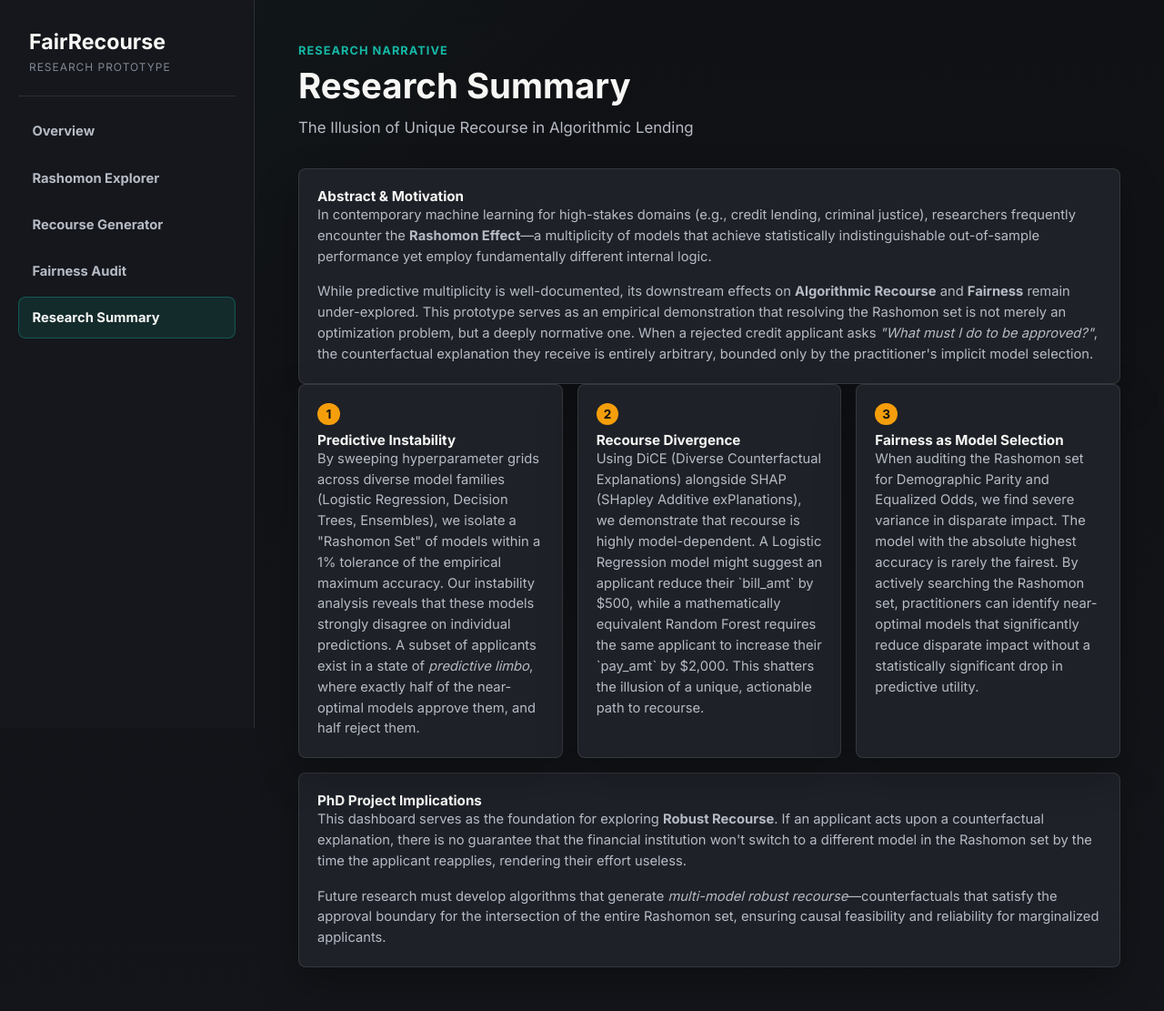
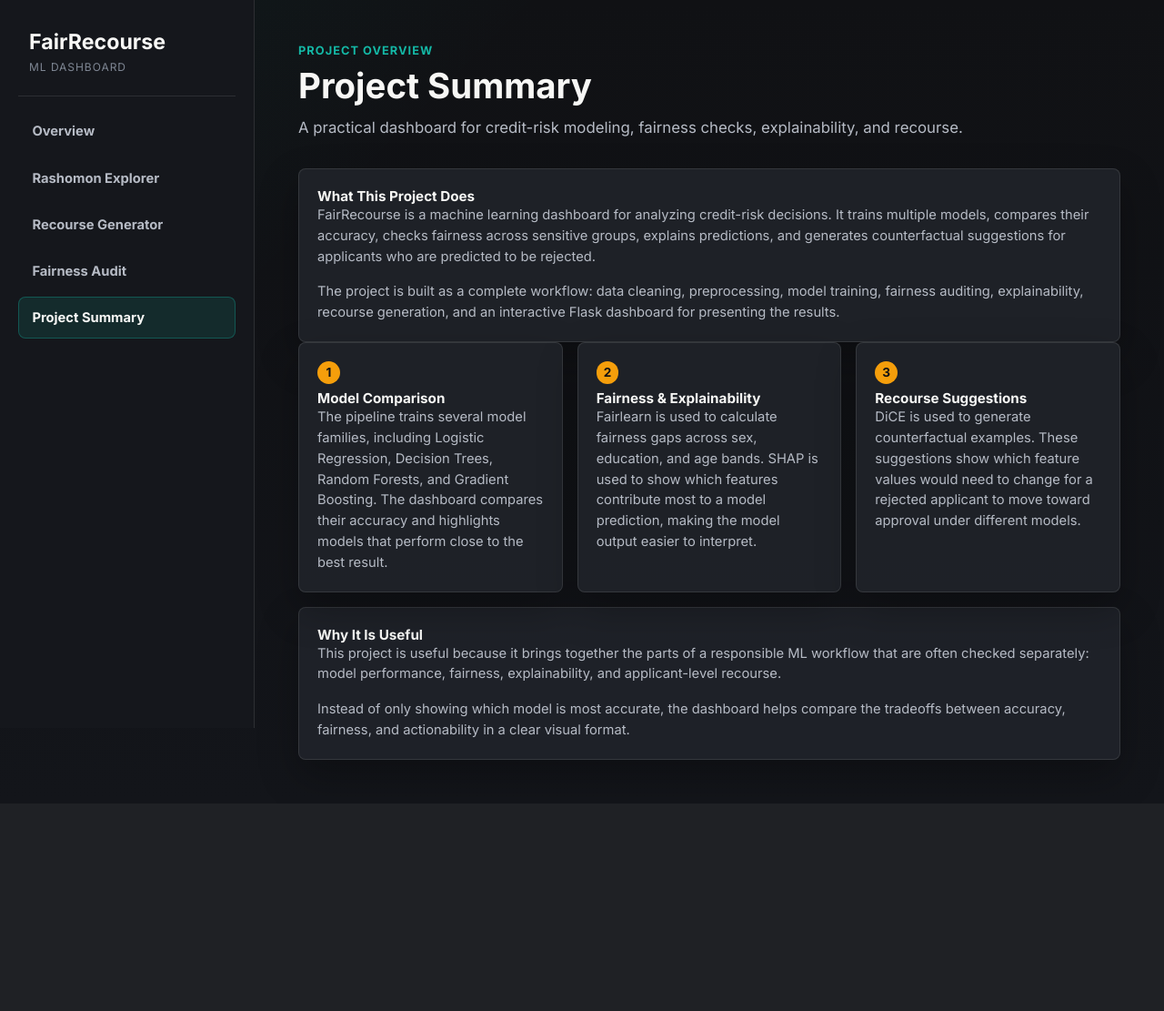
Before and after one commit to codebyserena/FairRecourse-A-Unified-Dashboard-for-Rashomon-Sets-Fairness-and-Counterfactual-Loan-Recourse, a Flask app: page /summary in a window 1280 px wide. Shown: the whole page at 91% size. After the commit the page ends 883 px from the top, so only its background shows below. Run offline with Flask 3, Linux system fonts and the light colour scheme; some libraries are stand-ins or nearby versions.

Commit message:
New changes

```diff
--- a/static/css/style.css
+++ b/static/css/style.css
@@ -373,9 +373,19 @@ h1 {
     font-weight: 800;
 }
 
-.research-step {
+.project-step {
     position: relative;
     padding-top: 3.2rem;
+}
+
+.helper-note {
+    color: var(--text-secondary);
+    background: rgba(20, 184, 166, 0.08);
+    border: 1px solid rgba(20, 184, 166, 0.25);
+    border-radius: 8px;
+    padding: 1rem 1.1rem;
+    line-height: 1.6;
+    margin-top: 1rem;
 }
 
 .step-number {
--- a/templates/base.html
+++ b/templates/base.html
@@ -14,14 +14,14 @@
     <nav class="sidebar">
         <div class="logo">
             <h2>FairRecourse</h2>
-            <p>Research Prototype</p>
+            <p>ML Dashboard</p>
         </div>
         <ul class="nav-links">
             <li><a class="{% if request.path == '/' %}active{% endif %}" href="/">Overview</a></li>
             <li><a class="{% if request.path == '/rashomon' %}active{% endif %}" href="/rashomon">Rashomon Explorer</a></li>
             <li><a class="{% if request.path == '/recourse' %}active{% endif %}" href="/recourse">Recourse Generator</a></li>
             <li><a class="{% if request.path == '/fairness' %}active{% endif %}" href="/fairness">Fairness Audit</a></li>
-            <li><a class="{% if request.path == '/summary' %}active{% endif %}" href="/summary">Research Summary</a></li>
+            <li><a class="{% if request.path == '/summary' %}active{% endif %}" href="/summary">Project Summary</a></li>
         </ul>
     </nav>
     <main class="content">
--- a/templates/recourse.html
+++ b/templates/recourse.html
@@ -90,6 +90,12 @@
     {% endfor %}
 </section>
 
+<p class="helper-note">
+    How to read this section: each model card shows the feature values that would need to change for the selected
+    rejected applicant to move toward approval. The crossed-out value is the current applicant value, and the
+    highlighted value is the counterfactual value suggested by that model.
+</p>
+
 <script>
     const groupedCfs = {{ grouped_cfs | tojson }};
     const query = {{ query | tojson }};
--- a/templates/summary.html
+++ b/templates/summary.html
@@ -1,54 +1,63 @@
 {% extends "base.html" %}
 {% block content %}
 <header>
-    <p class="eyebrow">Research Narrative</p>
-    <h1>Research Summary</h1>
-    <p class="subtitle">The Illusion of Unique Recourse in Algorithmic Lending</p>
+    <p class="eyebrow">Project Overview</p>
+    <h1>Project Summary</h1>
+    <p class="subtitle">A practical dashboard for credit-risk modeling, fairness checks, explainability, and recourse.</p>
 </header>
 
 <section class="panel narrative-panel">
-    <h2>Abstract & Motivation</h2>
+    <h2>What This Project Does</h2>
     <p>
-        In contemporary machine learning for high-stakes domains (e.g., credit lending, criminal justice), researchers frequently encounter the <strong>Rashomon Effect</strong>—a multiplicity of models that achieve statistically indistinguishable out-of-sample performance yet employ fundamentally different internal logic.
+        FairRecourse is a machine learning dashboard for analyzing credit-risk decisions. It trains multiple models,
+        compares their accuracy, checks fairness across sensitive groups, explains predictions, and generates
+        counterfactual suggestions for applicants who are predicted to be rejected.
     </p>
     <p>
-        While predictive multiplicity is well-documented, its downstream effects on <strong>Algorithmic Recourse</strong> and <strong>Fairness</strong> remain under-explored. This prototype serves as an empirical demonstration that resolving the Rashomon set is not merely an optimization problem, but a deeply normative one. When a rejected credit applicant asks <em>"What must I do to be approved?"</em>, the counterfactual explanation they receive is entirely arbitrary, bounded only by the practitioner's implicit model selection.
+        The project is built as a complete workflow: data cleaning, preprocessing, model training, fairness auditing,
+        explainability, recourse generation, and an interactive Flask dashboard for presenting the results.
     </p>
 </section>
 
 <section class="content-grid three-column">
-    <div class="panel research-step">
+    <div class="panel project-step">
         <span class="step-number">1</span>
-        <h2>Predictive Instability</h2>
+        <h2>Model Comparison</h2>
         <p>
-            By sweeping hyperparameter grids across diverse model families (Logistic Regression, Decision Trees, Ensembles), we isolate a "Rashomon Set" of models within a 1% tolerance of the empirical maximum accuracy. Our instability analysis reveals that these models strongly disagree on individual predictions. A subset of applicants exist in a state of <em>predictive limbo</em>, where exactly half of the near-optimal models approve them, and half reject them.
+            The pipeline trains several model families, including Logistic Regression, Decision Trees, Random Forests,
+            and Gradient Boosting. The dashboard compares their accuracy and highlights models that perform close to
+            the best result.
         </p>
     </div>
 
-    <div class="panel research-step">
+    <div class="panel project-step">
         <span class="step-number">2</span>
-        <h2>Recourse Divergence</h2>
+        <h2>Fairness & Explainability</h2>
         <p>
-            Using DiCE (Diverse Counterfactual Explanations) alongside SHAP (SHapley Additive exPlanations), we demonstrate that recourse is highly model-dependent. A Logistic Regression model might suggest an applicant reduce their `bill_amt` by $500, while a mathematically equivalent Random Forest requires the same applicant to increase their `pay_amt` by $2,000. This shatters the illusion of a unique, actionable path to recourse.
+            Fairlearn is used to calculate fairness gaps across sex, education, and age bands. SHAP is used to show
+            which features contribute most to a model prediction, making the model output easier to interpret.
         </p>
     </div>
 
-    <div class="panel research-step">
+    <div class="panel project-step">
         <span class="step-number">3</span>
-        <h2>Fairness as Model Selection</h2>
+        <h2>Recourse Suggestions</h2>
         <p>
-            When auditing the Rashomon set for Demographic Parity and Equalized Odds, we find severe variance in disparate impact. The model with the absolute highest accuracy is rarely the fairest. By actively searching the Rashomon set, practitioners can identify near-optimal models that significantly reduce disparate impact without a statistically significant drop in predictive utility.
+            DiCE is used to generate counterfactual examples. These suggestions show which feature values would need
+            to change for a rejected applicant to move toward approval under different models.
         </p>
     </div>
 </section>
 
 <section class="panel narrative-panel">
-    <h2>PhD Project Implications</h2>
+    <h2>Why It Is Useful</h2>
     <p>
-        This dashboard serves as the foundation for exploring <strong>Robust Recourse</strong>. If an applicant acts upon a counterfactual explanation, there is no guarantee that the financial institution won't switch to a different model in the Rashomon set by the time the applicant reapplies, rendering their effort useless.
+        This project is useful because it brings together the parts of a responsible ML workflow that are often checked
+        separately: model performance, fairness, explainability, and applicant-level recourse.
     </p>
     <p>
-        Future research must develop algorithms that generate <em>multi-model robust recourse</em>—counterfactuals that satisfy the approval boundary for the intersection of the entire Rashomon set, ensuring causal feasibility and reliability for marginalized applicants.
+        Instead of only showing which model is most accurate, the dashboard helps compare the tradeoffs between accuracy,
+        fairness, and actionability in a clear visual format.
     </p>
 </section>
 
```
Also changed, not shown: templates/index.html (+7 -6 lines), understanding_doc.md (+1 -1 lines), README.md.
